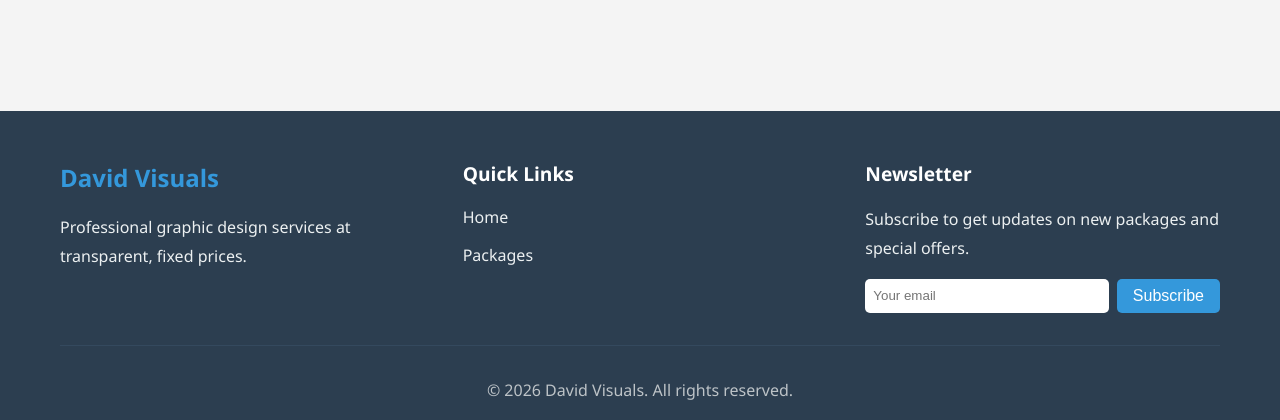
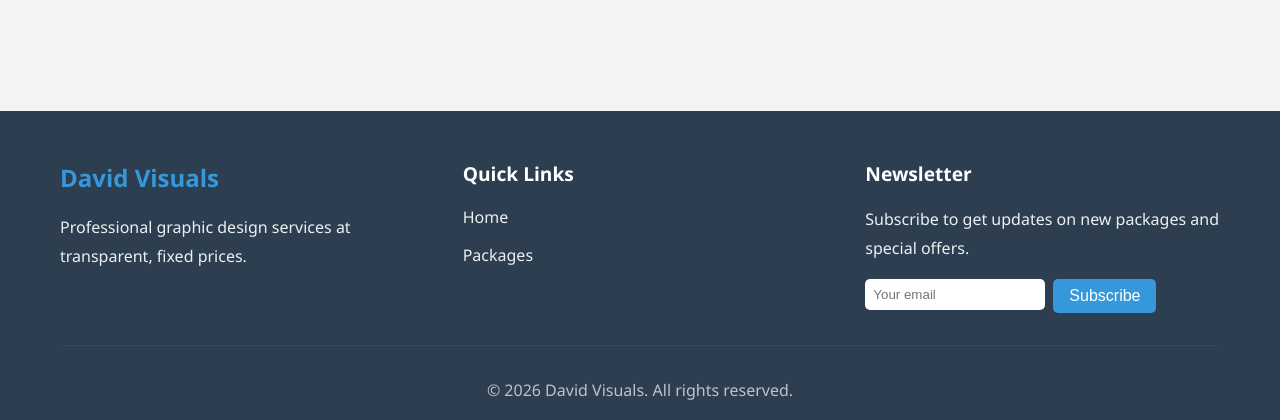
Before and after one commit to thekidmellow/david-visuals, a Django app: page / in a window 1280 px wide. Shown: the part 1320-1740 px from the top of the page. Run offline with Django 4.2, Linux system fonts and the light colour scheme; data that the repository does not hold is empty.

Commit message:
fix: newsletter input field sizing

```diff
--- a/static/css/style.css
+++ b/static/css/style.css
@@ -131,17 +131,29 @@ footer {
 .newsletter-form {
   display: flex;
   gap: 0.5rem;
+  align-items: flex-start;
+  flex-wrap: wrap;
 }
 
 .newsletter-input {
-  flex: 1;
+  width: 180px;
   padding: 0.5rem;
   border: none;
   border-radius: 5px;
+  flex-shrink: 0;
 }
 
 .newsletter-form .btn {
   padding: 0.5rem 1rem;
+  white-space: nowrap;
+  flex-shrink: 0;
+}
+
+.newsletter-error {
+  color: #e74c3c;
+  font-size: 0.8rem;
+  flex-basis: 100%;
+  margin-top: 0.5rem;
 }
 
 .footer-bottom {
```
